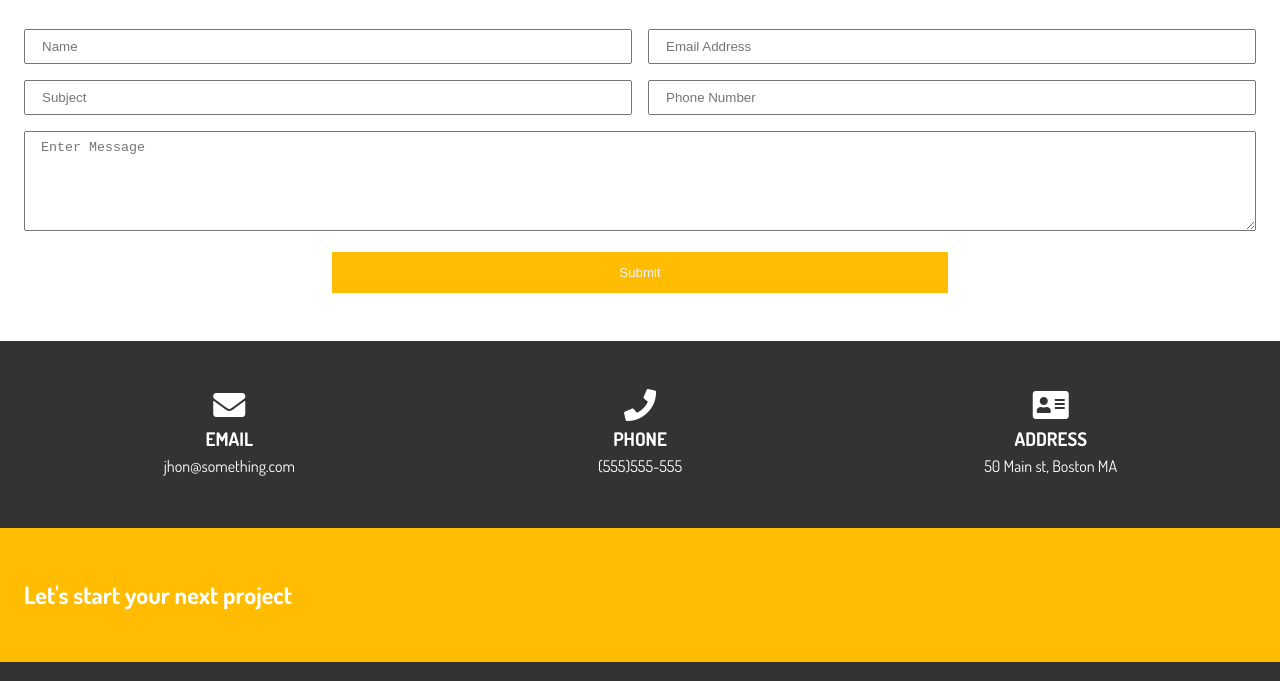
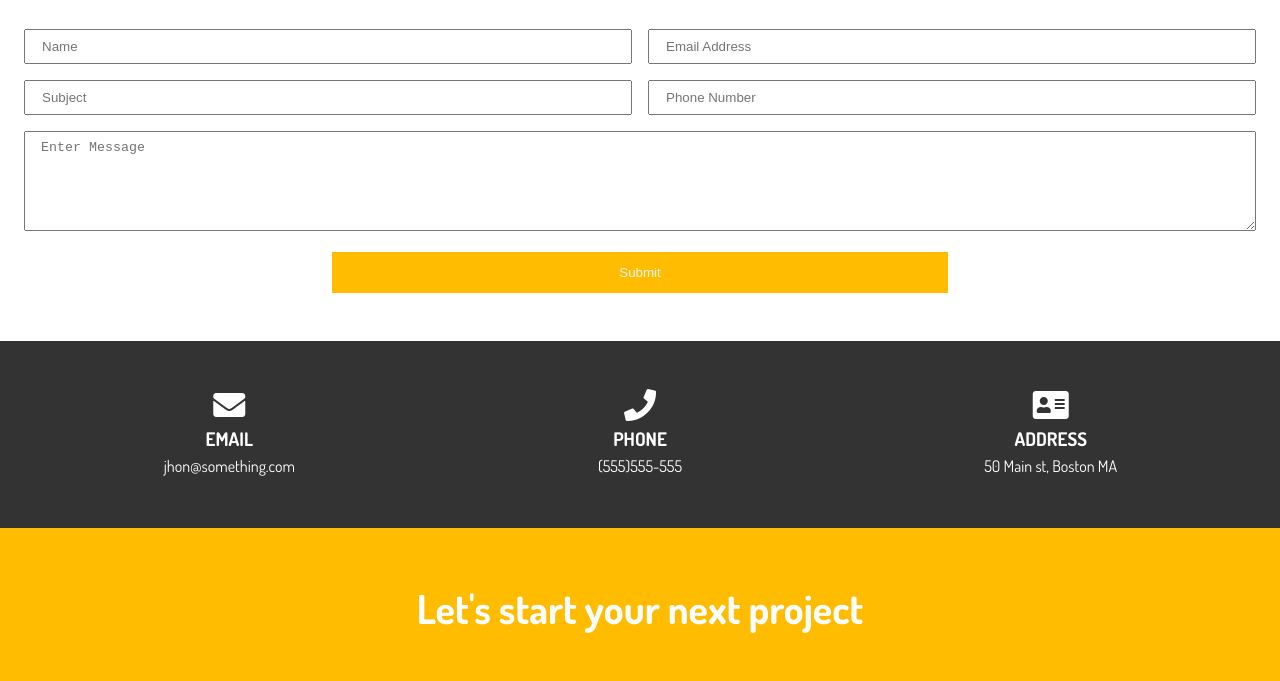
Before and after one commit to IPRIESPM/porfolio-sass, a website built with Vite: page src/contact.html in a window 1280 px wide. Shown: the part 241-922 px from the top of the page. Built offline with nearby package versions, Linux system fonts and the light colour scheme.

Commit message:
feat: :art: add style for contact section - c

```diff
--- a/src/assets/css/contact.scss
+++ b/src/assets/css/contact.scss
@@ -47,4 +47,11 @@
             text-align: center;
         }
     }
+
+    &-c{
+        h1{
+            text-align: center;
+            font-size: 2.5rem;
+        }
+    }
 }
```
